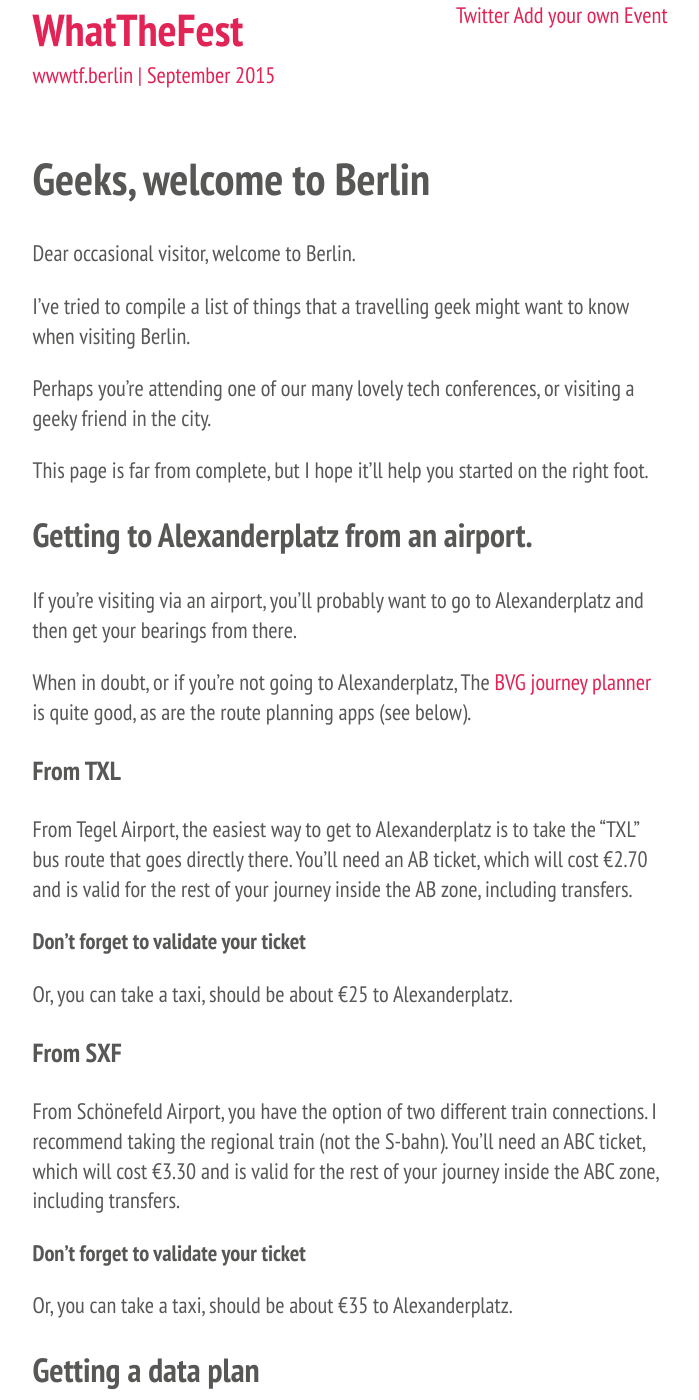
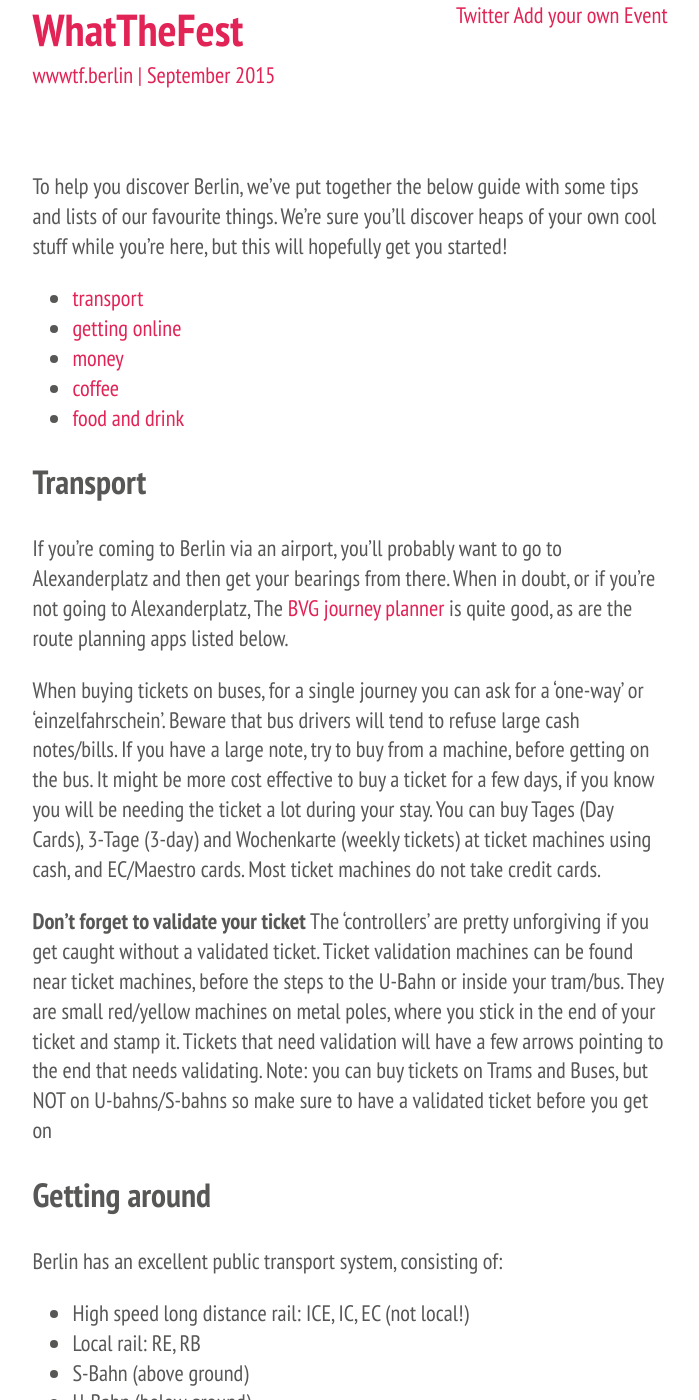
Before and after one commit to jsconf/wwwtf.berlin, a Jekyll site: the page built from welcome/index.md, in a window 1280 px wide and 1400 px high. Shown: the whole window, without its empty margins (290-989 px from the left). Built offline with Jekyll 4.4.1, drawn with Linux system fonts in a browser that asks for light colours; some of the changed text lies outside the part shown.

Commit message:
updates content of welcome page

```diff
--- a/welcome/index.md
+++ b/welcome/index.md
@@ -3,74 +3,27 @@ layout: default
 title: wwwtf.berlin Welcome
 ---
 
-# Geeks, welcome to Berlin
+To help you discover Berlin, we've put together the below guide with some tips
+and lists of our favourite things. We're sure you'll discover heaps of your own
+cool stuff while you're here, but this will hopefully get you started!
 
-Dear occasional visitor, welcome to Berlin.
+<a name="top"></a>
+<ul>
+<li><a class="eventlist-element__link" href="#transport">transport</a></li>
+<li><a class="eventlist-element__link" href="#gettingonline">getting online</a></li>
+<li><a class="eventlist-element__link" href="#money">money</a></li>
+<li><a class="eventlist-element__link" href="#coffee">coffee</a></li>
+<li><a class="eventlist-element__link" href="#fooddrink">food and drink</a></li>
+</ul>
 
-I've tried to compile a list of things that a travelling geek might want to know when visiting Berlin.
+## <a name="transport"></a>Transport
 
-Perhaps you're attending one of our many lovely tech conferences, or visiting a geeky friend in the city.
+If you're coming to Berlin via an airport, you'll probably want to go to Alexanderplatz and then get your bearings from there. When in doubt, or if you're not going to Alexanderplatz, The [BVG journey planner](http://www.bvg.de/index.php/en/index.html) is quite good, as are the route planning apps listed below.
 
-This page is far from complete, but I hope it'll help you started on the right foot.
-
-## Getting to Alexanderplatz from an airport.
-
-If you're visiting via an airport, you'll probably want to go to Alexanderplatz and then get your bearings from there.
-
-When in doubt, or if you're not going to Alexanderplatz, The [BVG journey planner](http://www.bvg.de/index.php/en/index.html) is quite good, as are the route planning apps (see below).
-
-### From TXL
-From Tegel Airport, the easiest way to get to Alexanderplatz is to take the "TXL" bus route that goes directly there. You'll need an AB ticket, which will cost €2.70 and is valid for the rest of your journey inside the AB zone, including transfers.
+When buying tickets on buses, for a single journey you can ask for a 'one-way' or 'einzelfahrschein'. Beware that bus drivers will tend to refuse large cash notes/bills. If you have a large note, try to buy from a machine, before getting on the bus. It might be more cost effective to buy a ticket for a few days, if you know you will be needing the ticket a lot during your stay. You can buy Tages (Day Cards), 3-Tage (3-day) and Wochenkarte (weekly tickets) at ticket machines using cash, and EC/Maestro cards. Most ticket machines do not take credit cards.
 
 **Don't forget to validate your ticket**
-
-Or, you can take a taxi, should be about €25 to Alexanderplatz.
-
-### From SXF
-From Schönefeld Airport, you have the option of two different train connections. I recommend taking the regional train (not the S-bahn). You'll need an ABC ticket, which will cost €3.30 and is valid for the rest of your journey inside the ABC zone, including transfers.
-
-**Don't forget to validate your ticket**
-
-Or, you can take a taxi, should be about €35 to Alexanderplatz.
-
-## Getting a data plan
-
-First things first, you will probably want a data plan for one or more of your devices for your visit, right?
-
-**Obvious reminder**: make sure you get the correct sim card size for your device!
-
-Most prepaid sims sold over the counter are regular/micro, not nano sims (iPhone5+). However, the sales people at the large electronics (Saturn, Media Markt) stores have punches to cut sims down to nano size.
-
-[http://prepaid-data-sim-card.wikia.com/wiki/Germany](http://prepaid-data-sim-card.wikia.com/wiki/Germany#blau) has a good overview of what is available.
-
-### Recommendation - blau.de
-In Berlin, [blau](http://prepaidwithdata.wikia.com/wiki/Germany#blau) works fairly well, and is quite affordable. It's easy enough to understand their website using just Google Translate in Chrome.
-
-You can [buy their sim cards online](https://www.blau.de) or in [many physical locations](http://prepaidwithdata.wikia.com/wiki/Germany#blau)
-
-When buying a blau sim at Saturn (verified 2015-04-22), you do not need to show ID or proof of German address. Other vendors (O2) require this now, making it somewhat of a hassle to get a sim.
-
-Using their [data packages](http://prepaid-data-sim-card.wikia.com/wiki/Germany#Data_feature_packs_13) can save you money and annoyance of topping up all the time.
-
-* <https://www.blau.de>
-* <http://prepaidwithdata.wikia.com/wiki/Germany#blau>
-
-Top ups for your blau sim can be bought in many, many shops and can even be done on their site using credit card, once the sim is activated.
-
-## Money
-
-Berlin operates mostly on cash, so you'll want some.
-
-Luckily there are cash machines everywhere.
-
-Beware of the fees when getting cash from cash machines. If it's not free, you can expect to pay ~€5 per transaction.
-
-You can find details of the fee structure on every cash machine. When in doubt, always get €200 or more to beat the minimum fee.
-
-Some issuers of cards offer you to take out cash without fees from any machine, it's probably worth checking if you have one of those.
-
-### Money - finding cash machines
-I use the [Geldautomat Suche](https://itunes.apple.com/de/app/geldautomat-suche-ihre-kostenlose/id438417025?mt=8) app to find banks in CashGroup (which means I can take out cash without fees). The app also lists cash machines for non-CashGroup banks.
+The 'controllers' are pretty unforgiving if you get caught without a validated ticket. Ticket validation machines can be found near ticket machines, before the steps to the U-Bahn or inside your tram/bus. They are small red/yellow machines on metal poles, where you stick in the end of your ticket and stamp it. Tickets that need validation will have a few arrows pointing to the end that needs validating. Note: you can buy tickets on Trams and Buses, but NOT on U-bahns/S-bahns so make sure to have a validated ticket before you get on
 
 ## Getting around
 
@@ -87,8 +40,20 @@ Berlin has an excellent public transport system, consisting of:
 The tickets might not look the same, but they do cover all local systems and allows you to transfer from one to the other to complete your journey. [You can find the different zones on the map](http://www.bvg.de/de/index.php?section=downloads&cmd=58&download=399), that helps you to decide whether you need an AB or ABC ticket.
 
 
+There are also taxis. In my experience, they're reasonably priced (compared to Scandinavia at least) and drivers take the most direct route or even ask your preference if you show any German proficiency.
 
-There are also taxis. In my experience, they're reasonably priced (compared to Scandinavia at least) and drivers take the most direct route or even ask your preference if you show any German proficiency.
+### From TXL
+From Tegel Airport, the easiest way to get to the city center is to take the "TXL" bus route that goes directly there. You'll need an AB ticket, which will cost €2.70 and is valid for the rest of your journey inside the AB zone, including transfers.
+
+A taxi, should be about €25 to Alexanderplatz.
+
+### From SXF
+From Schönefeld Airport, you have the option of two different train connections. I recommend taking the regional train (not the S-bahn). You'll need an ABC ticket, which will cost €3.30 and is valid for the rest of your one-way journey inside the ABC zone, including transfers to other transfer methods.
+
+A taxi should be about €35 to Alexanderplatz.
+
+
+**Again, don't forget to validate your ticket**
 
 ### Getting around - bicycles
 
@@ -125,17 +90,67 @@ You can buy tickets ahead of time. Remember to validate your ticket when startin
 If you're exploring and not spending the day at a conference or working, a day ticket is well worth the price. There are also tickets that span 3-5 days.
 
 ### Taxis
-If I can't immediately see a free taxi, I use the [mytaxi app](https://www.mytaxi.com/en/home.html) to hail a taxi.
+If you can't immediately find an available taxi, use the [mytaxi app](https://www.mytaxi.com/en/home.html) to hail a taxi.
 
-## Coffee
+## <a name="gettingonline"></a>Getting Online
+
+### Getting a data plan
+
+First things first, you will probably want a data plan for one or more of your devices for your visit, right?
+
+**Obvious reminder**: make sure you get the correct sim card size for your device!
+
+Most prepaid sims sold over the counter are regular/micro, not nano sims (iPhone5+). However, the sales people at the large electronics (Saturn, Media Markt) stores have punches to cut sims down to nano size.
+
+[http://prepaid-data-sim-card.wikia.com/wiki/Germany](http://prepaid-data-sim-card.wikia.com/wiki/Germany#blau) has a good overview of what is available.
+
+### Recommendation - blau.de
+In Berlin, [blau](http://prepaidwithdata.wikia.com/wiki/Germany#blau) works fairly well, and is quite affordable. It's easy enough to understand their website using just Google Translate in Chrome.
+
+You can [buy their sim cards online](https://www.blau.de) or in [many physical locations](http://prepaidwithdata.wikia.com/wiki/Germany#blau)
+
+When buying a blau sim at Saturn (verified 2015-04-22), you do not need to show ID or proof of German address. Other vendors (O2) require this now, making it somewhat of a hassle to get a sim.
+
+Using their [data packages](http://prepaid-data-sim-card.wikia.com/wiki/Germany#Data_feature_packs_13) can save you money and annoyance of topping up all the time.
+
+* <https://www.blau.de>
+* <http://prepaidwithdata.wikia.com/wiki/Germany#blau>
+
+Top ups for your blau sim can be bought in many, many shops and can even be done on their site using credit card, once the sim is activated.
+
+## Free wifi
+
+A lot of places offer free wifi, usually you just have to ask for the password, or your can use [http://4sqwifi.com](http://4sqwifi.com) to find free wifi. Germans use the term "WLAN", (pronounced VEE-LAN), so use that when asking for the password.
+
+Be a good sport and buy a coffee, meal, beer, whatever so cafes and bars will continue to supply this hospitality to everyone.
+
+## <a name="money"></a>Money
+
+Berlin operates mostly on cash, so you'll want some.
+
+Luckily there are cash machines everywhere.
+
+Beware of the fees when getting cash from cash machines. If it's not free, you can expect to pay ~€5 per transaction.
+
+You can find details of the fee structure on every cash machine. When in doubt, always get €200 or more to beat the minimum fee.
+
+Some issuers of cards offer you to take out cash without fees from any machine, it's probably worth checking if you have one of those.
+
+While Berlin is quite a safe city, there are still pick-pockets. If you're getting out a lot of money, be sure to keep your wallet not easily accessible to thieves.
+
+### cash machines
+I use the [Geldautomat Suche](https://itunes.apple.com/de/app/geldautomat-suche-ihre-kostenlose/id438417025?mt=8) app to find banks in CashGroup (which means I can take out cash without fees). The app also lists cash machines for non-CashGroup banks.
+
+
+## <a name="coffee"></a>Coffee
 
 Caffeination is important.
 
-There are a number of really good coffee places in Berlin. I am sure that your friendly resident geeks will be more than happy to share their preferences with you.
+There are a number of really good coffee places in Berlin. Your friendly resident geek will be more than happy to share their preferences with you.
 
-I maintain a [list of my favourite coffee places](https://foursquare.com/user/79085/list/coffee) on Foursquare.
+A [list of some great coffee places](https://foursquare.com/user/79085/list/coffee) on Foursquare.
 
-## Food && Drink
+## <a name="fooddrink"></a>Food & Drink
 
 Here are a few more lists that might be of interest to you
 
@@ -145,14 +160,6 @@ Here are a few more lists that might be of interest to you
 * [Chinese food in Berlin](https://foursquare.com/mrgnrdrck/list/chinese-food-in-berlin)
 * [Berlin bars](https://foursquare.com/user/79085/list/berlin-bars)
 
-The places listed here are places that I like for various reasons, and that I'd happily visit again.
+The above foursquare lists are some awesome places curated and recommend by the amazing <a href="https://twitter.com/mrgnrdrck/">@mrgnrdrck</a>.
 
-## Free wifi
-
-A lot of places offer free wifi, usually you just have to ask for the password, or your can use [http://4sqwifi.com](http://4sqwifi.com) to find free wifi. Germans use the term "WLAN", (pronounced VEE-LAN), so use that when asking for the password.
-
-Be a good sport and buy a coffee, meal, beer, whatever so cafes and bars will continue to supply this hospitality to everyone.
-
-## Questions?
-
-Have I forgotten something important? Please send questions to [@mrgnrdrck](https://twitter.com/mrgnrdrck/) and I'll try to answer questions here.
+<a href="#top">Back to Top</a>
```
